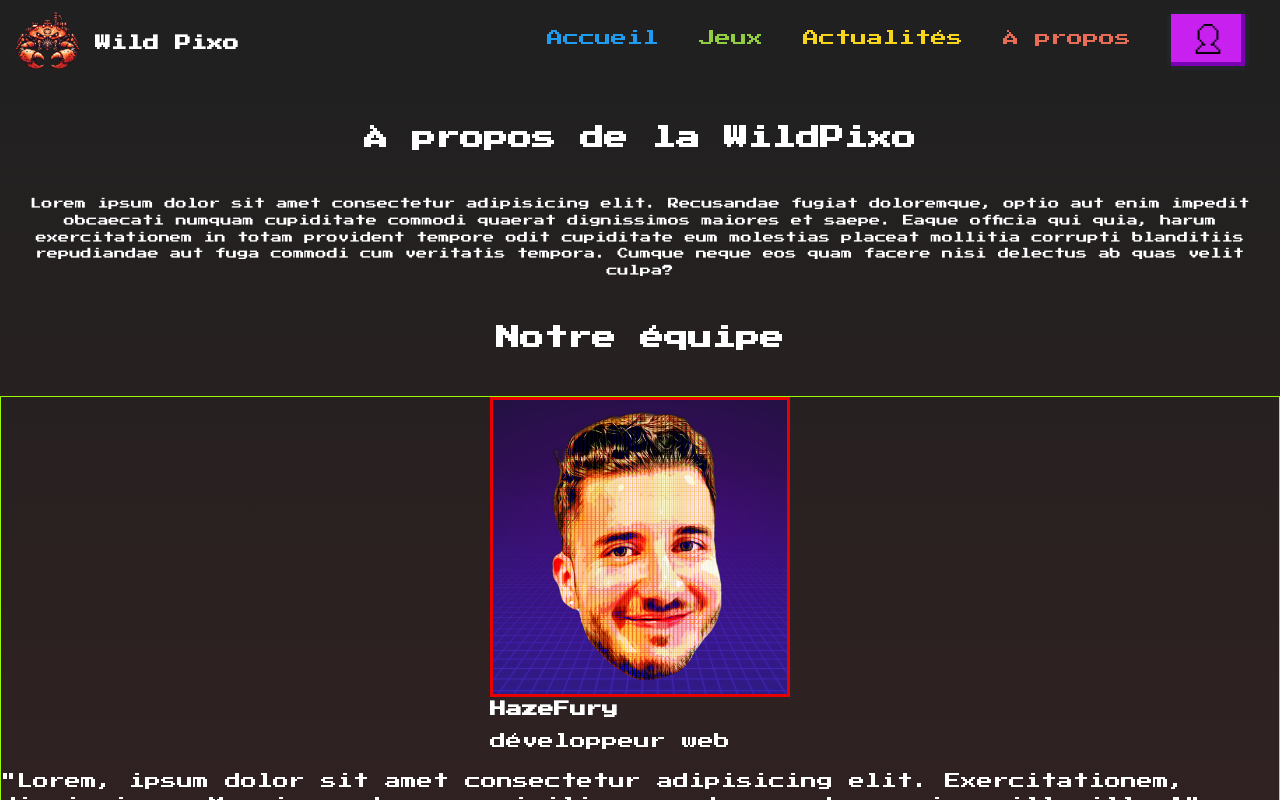
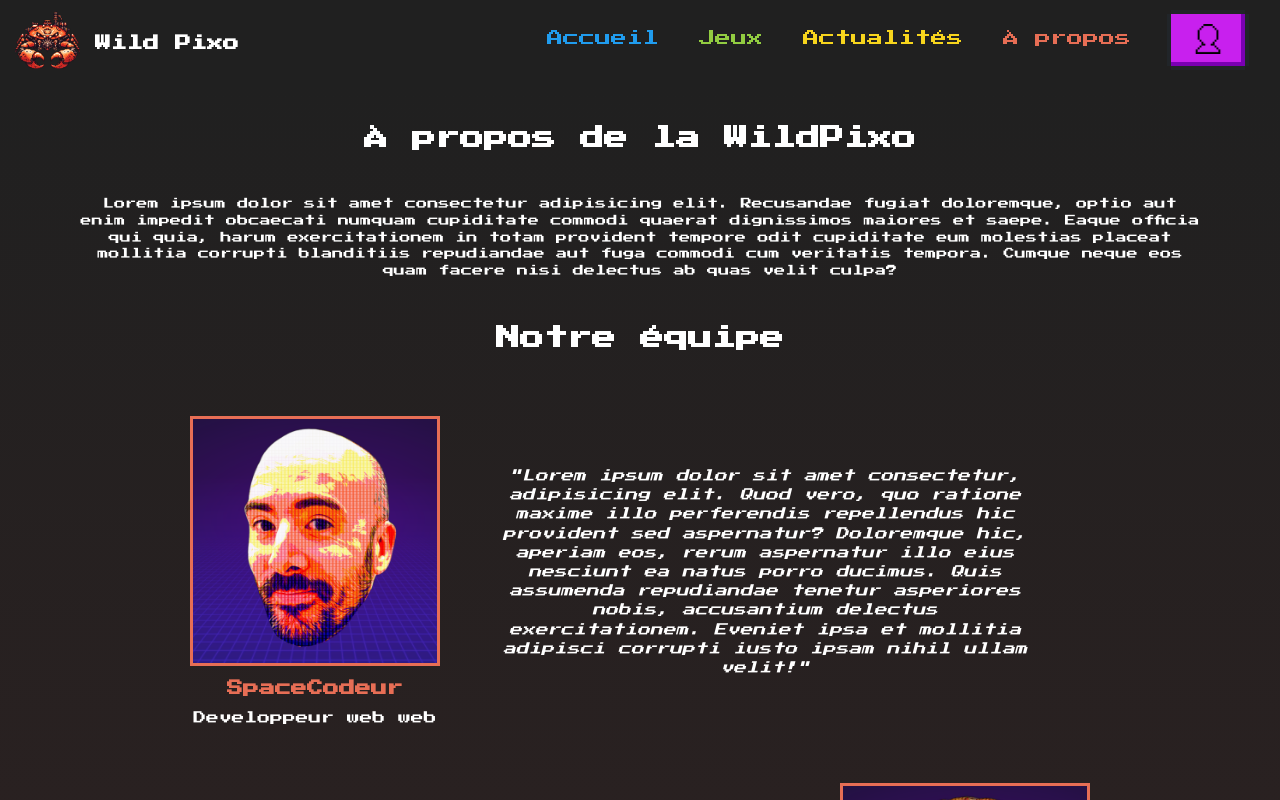
Before and after one commit to HazeFury/WildPixo, a React (Vite) app in the folder client/: page /about in a window 1280 px wide. Shown: the top 800 px of the page. Built offline with nearby package versions, Linux system fonts and the light colour scheme; a web font is replaced by a local one.

Commit message:
finished the about page

```diff
--- a/client/src/pages/About/About.jsx
+++ b/client/src/pages/About/About.jsx
@@ -1,8 +1,7 @@
 import pageStyles from "../pages.module.css";
 import styles from "./About.module.css";
-import Marco from "../../assets/images/marco.png";
-// import Matthieu from "../../assets/images/matthieu.png";
-// import Vivien from "../../assets/images/vivien.png";
+import AboutCard from "./AboutCard";
+import aboutWildPixoMembers from "./AboutData";
 
 function About() {
   return (
@@ -20,18 +19,10 @@ function About() {
         </p>
         <h2>Notre équipe</h2>
       </div>
-      <article className={styles.article_container}>
-        <div>
-          <img className={styles.article_img} src={Marco} alt="Marco" />
-          <h4>HazeFury</h4>
-          <p>développeur web</p>
-        </div>
-        <p>
-          "Lorem, ipsum dolor sit amet consectetur adipisicing elit.
-          Exercitationem, dignissimos. Magni quo tempora similique amet ex unde
-          possimus illo illum!"
-        </p>
-      </article>
+      {aboutWildPixoMembers.length > 0 &&
+        aboutWildPixoMembers.map((member) => (
+          <AboutCard key={member.id} data={member} isLeft={member.id % 2} />
+        ))}
     </section>
   );
 }
--- a/client/src/pages/About/About.module.css
+++ b/client/src/pages/About/About.module.css
@@ -1,8 +1,3 @@
-.article_img {
-  width: 300px;
-  border: 3px solid #e90000;
-}
-
 .about_container {
   text-align: center;
 }
@@ -29,4 +24,8 @@
   .about_container {
     flex-direction: row;
   }
+  .about_container p {
+    font-size: 0.7rem;
+    margin: 0 80px;
+  }
 }
--- /dev/null
+++ b/client/src/pages/About/AboutCard.jsx
@@ -0,0 +1,33 @@
+import PropTypes from "prop-types";
+import styles from "./AboutCard.module.css";
+
+function AboutCard({ data, isLeft }) {
+  return (
+    <article
+      className={`${styles.article_container} ${isLeft === 1 ? styles.isLeft : styles.isRight}`}
+    >
+      <div>
+        <img
+          className={styles.article_img}
+          src={data.profilePicture}
+          alt={data.name}
+        />
+        <h4 className={styles.name}>{data.name}</h4>
+        <p className={styles.job}>{data.job} web</p>
+      </div>
+      <p className={styles.about_text}>{data.aboutText}</p>
+    </article>
+  );
+}
+
+AboutCard.propTypes = {
+  isLeft: PropTypes.bool.isRequired,
+  data: PropTypes.shape({
+    profilePicture: PropTypes.string.isRequired,
+    name: PropTypes.string.isRequired,
+    job: PropTypes.string.isRequired,
+    aboutText: PropTypes.number.isRequired,
+  }).isRequired,
+};
+
+export default AboutCard;
--- /dev/null
+++ b/client/src/pages/About/AboutCard.module.css
@@ -0,0 +1,47 @@
+.article_container {
+  /* border: 1px solid var(--primary-red-color); */
+  display: flex;
+  justify-content: center;
+  flex-direction: column;
+  align-items: center;
+  text-align: center;
+  margin: 20px 40px;
+  max-width: 900px;
+}
+
+.article_img {
+  width: 250px;
+  border: 3px solid var(--primary-red-color);
+}
+
+.about_text {
+  font-size: 0.6rem;
+  padding: 0 20px;
+  font-style: italic;
+}
+.name {
+  padding-top: 10px;
+  color: var(--primary-red-color);
+}
+
+.job {
+  font-size: 0.8rem;
+}
+
+@media screen and (min-width: 900px) {
+  .about_text {
+    font-size: 0.8rem;
+    padding: 0 60px;
+  }
+
+  .isLeft {
+    flex-direction: row;
+  }
+
+  .isRight {
+    flex-direction: row-reverse;
+  }
+  .about_text {
+    font-size: 0.8rem;
+  }
+}
--- /dev/null
+++ b/client/src/pages/About/AboutData.js
@@ -0,0 +1,29 @@
+import Marco from "../../assets/images/marco.png";
+import Matthieu from "../../assets/images/matthieu.png";
+import Vivien from "../../assets/images/vivien.png";
+
+const aboutWildPixoMembers = [
+  {
+    id: 1,
+    name: "SpaceCodeur",
+    job: "Developpeur web",
+    aboutText: `"Lorem ipsum dolor sit amet consectetur, adipisicing elit. Quod vero, quo ratione maxime illo perferendis repellendus hic provident sed aspernatur? Doloremque hic, aperiam eos, rerum aspernatur illo eius nesciunt ea natus porro ducimus. Quis assumenda repudiandae tenetur asperiores nobis, accusantium delectus exercitationem. Eveniet ipsa et mollitia adipisci corrupti iusto ipsam nihil ullam velit!"`,
+    profilePicture: Matthieu,
+  },
+  {
+    id: 2,
+    name: "HazeFury",
+    job: "Developpeur web",
+    aboutText: `"Lorem ipsum dolor sit amet consectetur, adipisicing elit. Quod vero, quo ratione maxime illo perferendis repellendus hic provident sed aspernatur? Doloremque hic, aperiam eos, rerum aspernatur illo eius nesciunt ea natus porro ducimus. Quis assumenda repudiandae tenetur asperiores nobis, accusantium delectus exercitationem. Eveniet ipsa et mollitia adipisci corrupti iusto ipsam nihil ullam velit!"`,
+    profilePicture: Marco,
+  },
+  {
+    id: 3,
+    name: "Hurkinson",
+    job: "Data Analyste",
+    aboutText: `"Lorem ipsum dolor sit amet consectetur, adipisicing elit. Quod vero, quo ratione maxime illo perferendis repellendus hic provident sed aspernatur? Doloremque hic, aperiam eos, rerum aspernatur illo eius nesciunt ea natus porro ducimus. Quis assumenda repudiandae tenetur asperiores nobis, accusantium delectus exercitationem. Eveniet ipsa et mollitia adipisci corrupti iusto ipsam nihil ullam velit!"`,
+    profilePicture: Vivien,
+  },
+];
+
+export default aboutWildPixoMembers;
```
